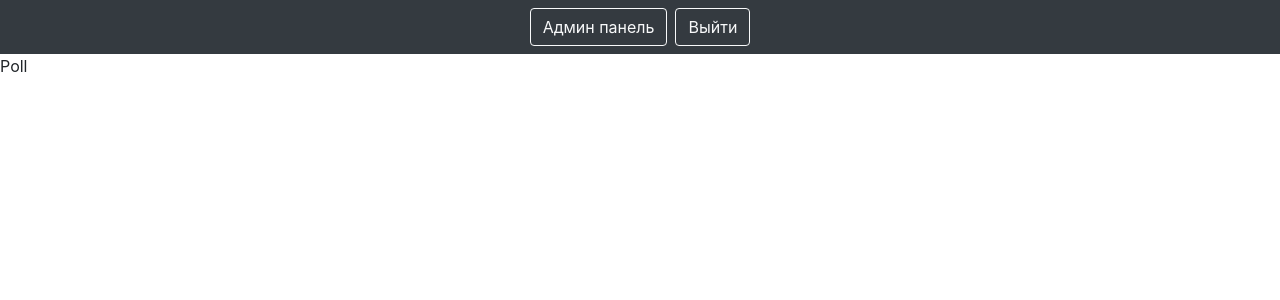
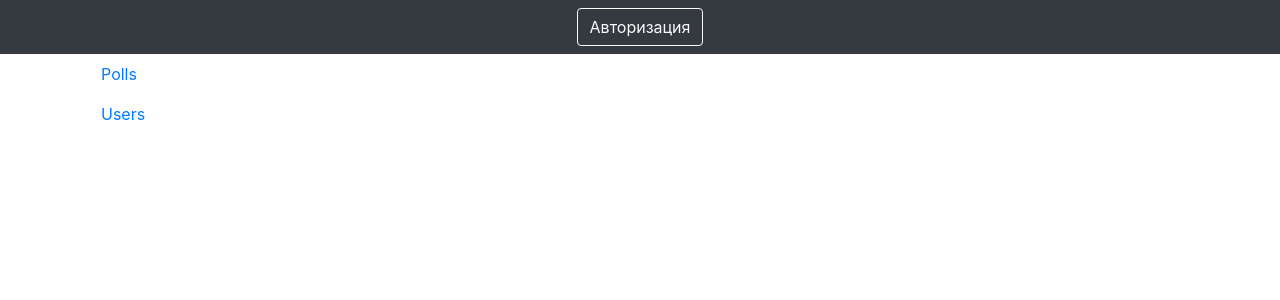
Before and after one commit to uks91/poll, a React (Create React App) app in the folder client/: page /login in a window 1280 px wide. Shown: the top 300 px of the page. Built offline with nearby package versions, Linux system fonts and the light colour scheme.

Commit message:
updated pollstore, admin page, new poll page

```diff
--- a/client/src/pages/Admin.js
+++ b/client/src/pages/Admin.js
@@ -1,10 +1,14 @@
 import React from 'react';
+import {Container, Nav, NavLink} from "react-bootstrap";
 
 const Admin = () => {
     return (
-        <div>
-            Admin
-        </div>
+        <Container>
+            <Nav className="flex-column">
+                <NavLink href="/admin/polls">Polls</NavLink>
+                <NavLink href="/admin/users">Users</NavLink>
+            </Nav>
+        </Container>
     );
 };
 
--- a/client/src/pages/NewPoll.js
+++ b/client/src/pages/NewPoll.js
@@ -1,5 +1,5 @@
 import React, {useState} from 'react';
-import {Button, Form, FormControl} from "react-bootstrap";
+import {Button, Card, Form, FormControl} from "react-bootstrap";
 import QuestionForm from "../components/QuestionForm";
 
 const NewPoll = () => {
@@ -22,7 +22,9 @@ const NewPoll = () => {
             <Form.Label>Название опроса:</Form.Label>
             <FormControl as="textarea" placeholder="Новый опрос"></FormControl>
             {quests.map(quest =>
-                <QuestionForm quest={quest}/>
+                <Card className="mt-2">
+                    <QuestionForm quest={quest}/>
+                </Card>
             )}
             <Button onClick={addQuest}>
                 Добавить вопрос
--- a/client/src/pages/Poll.js
+++ b/client/src/pages/Poll.js
@@ -1,9 +1,16 @@
-import React from 'react';
+import React, {useContext} from 'react';
+import {useParams} from "react-router-dom";
+import {Context} from "../index";
 
 const Poll = () => {
+    const {id} = useParams()
+    const {pollsStore} = useContext(Context)
+    const poll = pollsStore.getPoll(id)
+    console.log(poll.pollId, poll.pollName)
+    console.log(process.env.REACT_APP_API_URL)
     return (
         <div>
-            Poll
+            {id}
         </div>
     );
 };
--- a/client/src/store/PollsStore.js
+++ b/client/src/store/PollsStore.js
@@ -5,23 +5,23 @@ export default class PollsStore {
         this._polls = [
             {
                 "pollId": 1,
-                "pollName": "1",
-                // "questions" : [
-                //     {
-                //         "questionId":1,
-                //         "text" : "question11"
-                //     },
-                //     {
-                //         "questionId":2,
-                //         "text" : "question12"
-                //     },
-                // ]
+                "pollName": "pollName-1",
+                "questions" : [
+                    {
+                        "questionId":1,
+                        "text" : "question11"
+                    },
+                    {
+                        "questionId":2,
+                        "text" : "question12"
+                    },
+                ]
 
             },
 
             {
                 "pollId": 2,
-                "pollName": "2",
+                "pollName": "pollName-2",
                 // "questions" : [
                 //     {
                 //         "questionId":3,
@@ -38,6 +38,10 @@ export default class PollsStore {
         makeAutoObservable(this)
     }
 
+    getPoll (id) {
+        return this._polls.find((item) => item.pollId == id)
+    }
+
     get polls () {
         return this._polls
     }
--- a/client/src/store/UserStore.js
+++ b/client/src/store/UserStore.js
@@ -2,7 +2,7 @@ import {makeAutoObservable} from "mobx";
 
 export default class UserStore {
     constructor() {
-        this._isAuth = true
+        this._isAuth = false
         this._user = {}
         this._users = [
             {
```
Also changed, not shown: client/src/http/index.js (added).
